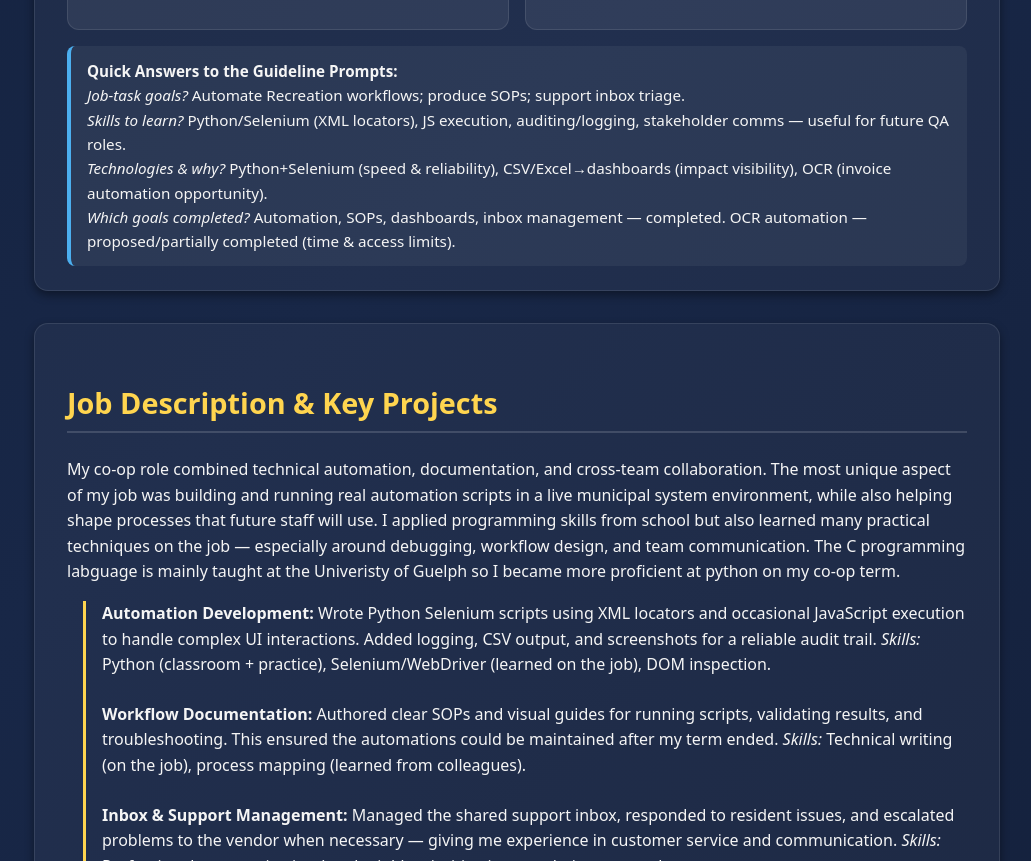
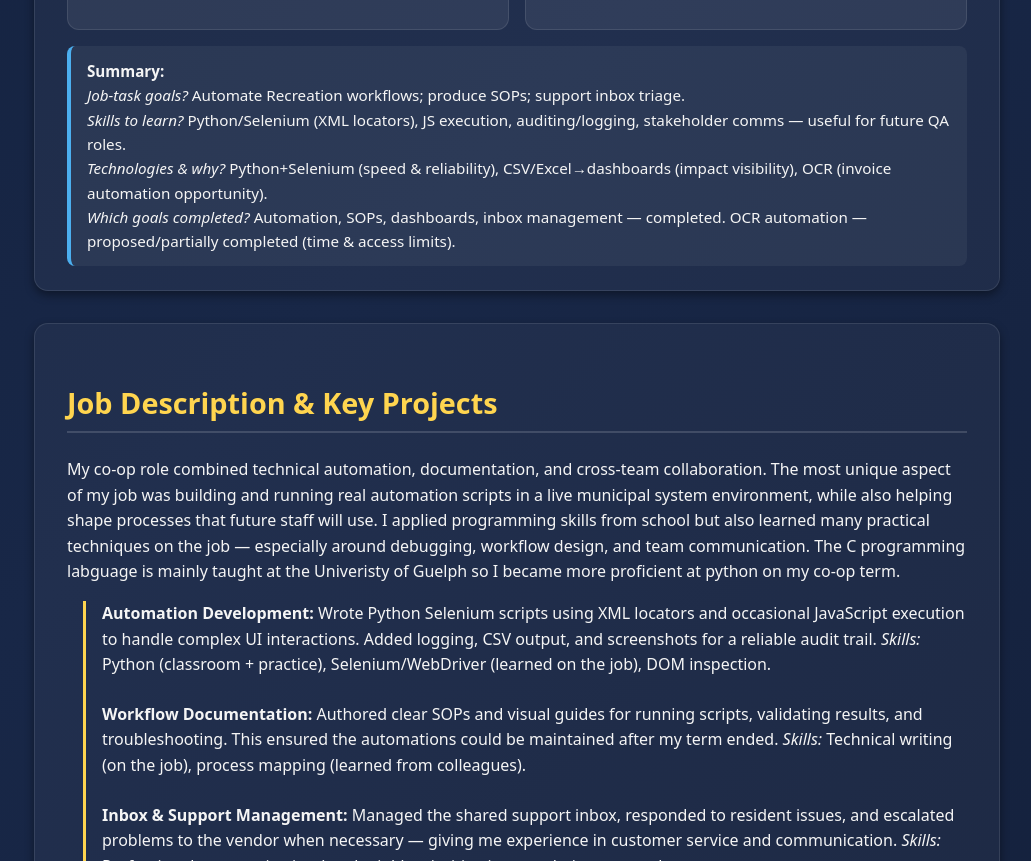
Before and after one commit to 0-Nishaaj-0/co-op-work-term-report, a plain HTML site: page index.html in a window 1280 px wide. Shown: the part 2474-3335 px from the top of the page, without its empty margins (123-1154 px from the left). Drawn offline with Linux system fonts and the light colour scheme.

Commit message:
Update index.html

```diff
--- a/index.html
+++ b/index.html
@@ -201,7 +201,7 @@
 
   <!-- Explicit Q&A callout to satisfy the rubric prompts -->
   <div class="callout" style="margin-top:1rem;">
-    <strong>Quick Answers to the Guideline Prompts:</strong><br>
+    <strong>Summary:</strong><br>
     <em>Job-task goals?</em> Automate Recreation workflows; produce SOPs; support inbox triage.<br>
     <em>Skills to learn?</em> Python/Selenium (XML locators), JS execution, auditing/logging, stakeholder comms — useful for future QA roles.<br>
     <em>Technologies & why?</em> Python+Selenium (speed & reliability), CSV/Excel→dashboards (impact visibility), OCR (invoice automation opportunity).<br>
```
